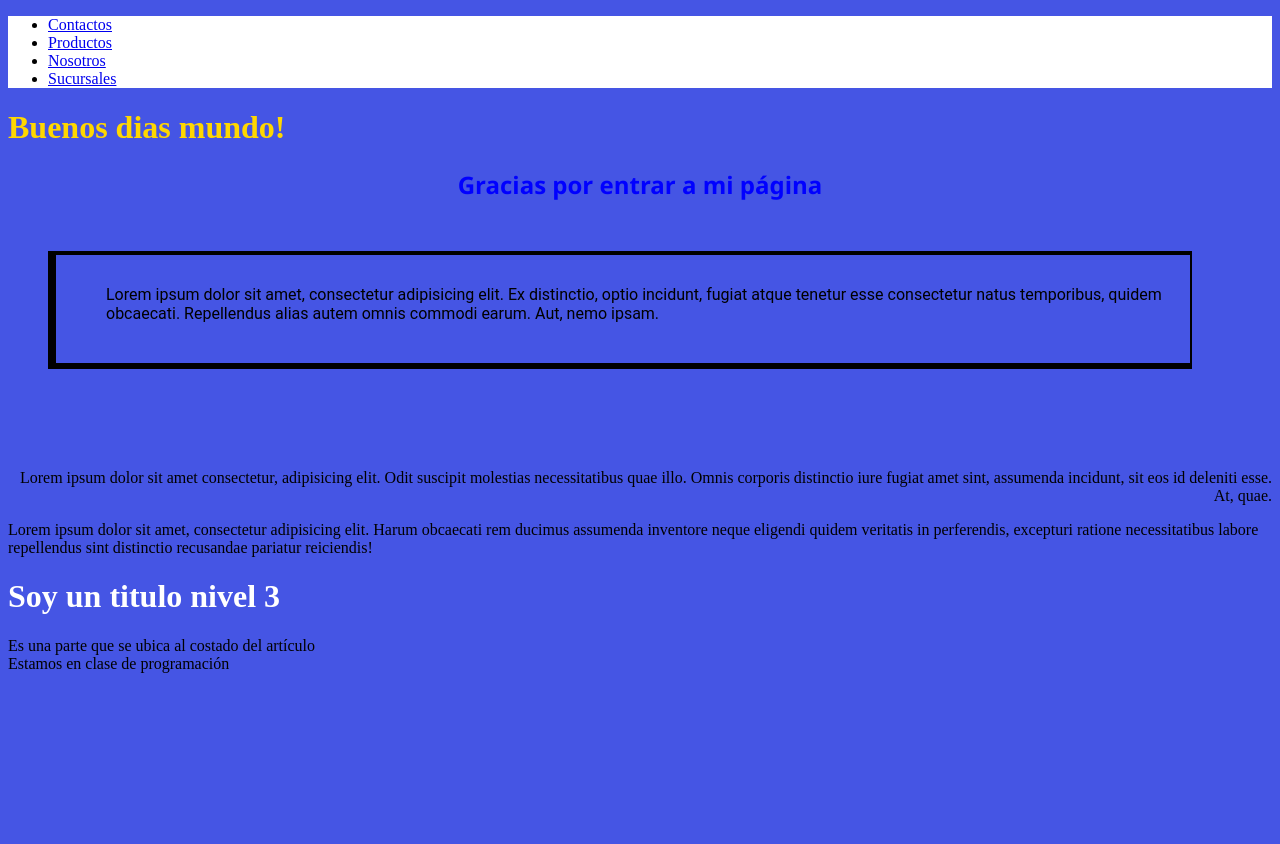
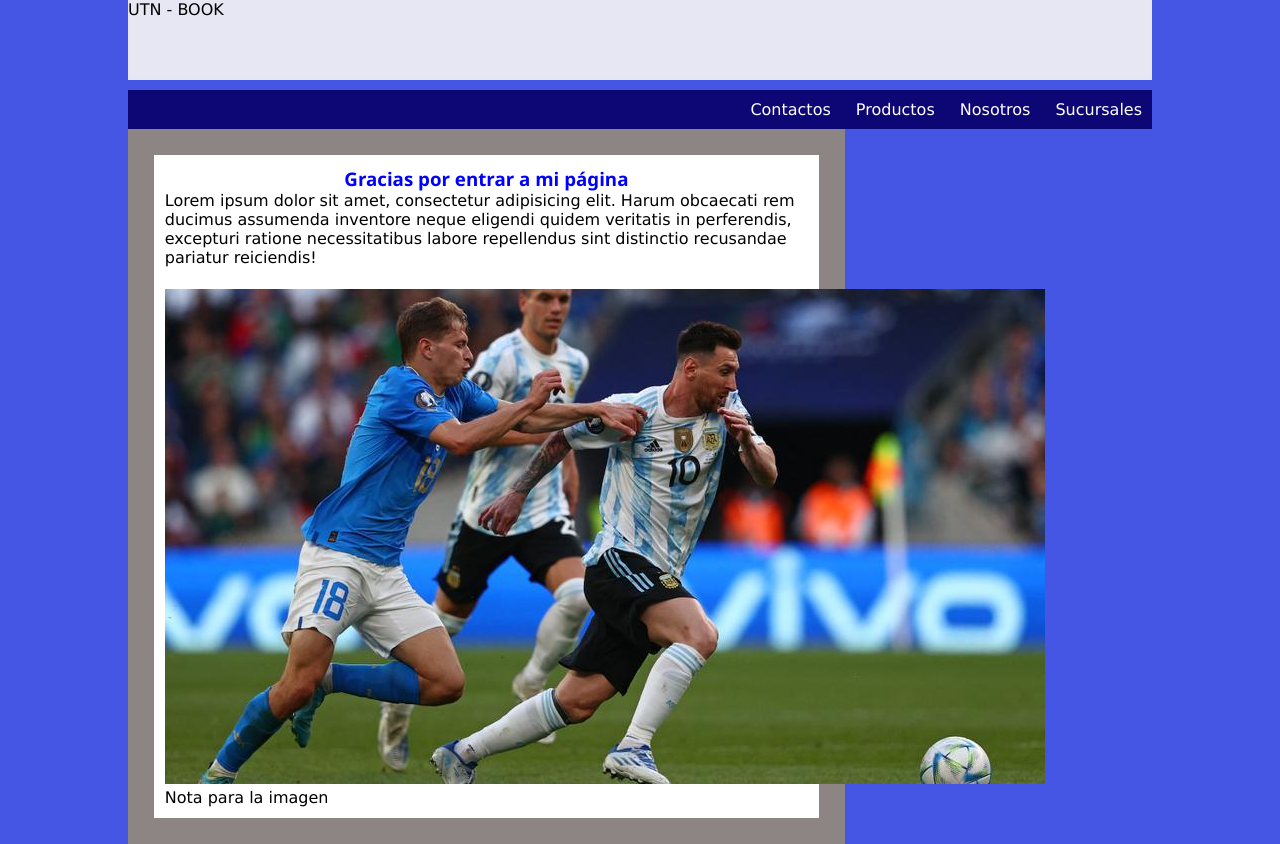
Before and after one commit to FlorenciaLaass/empresa, a plain HTML site: page tarea1/index.html in a window 1280 px wide. Shown: the top 844 px of the page. Before the commit the page ends 800 px from the top, so only its background shows below. Drawn offline with Linux system fonts and the light colour scheme.

Commit message:
nuevos estilos

```diff
--- a/tarea1/css/index.css
+++ b/tarea1/css/index.css
@@ -1,12 +1,71 @@
+/* reseteo de margen y relleno las etiquetas*/
+
+*{
+    margin: 0;
+    padding: 0;
+}
+
+html{
+    font-family: 'Lucida Sans', 'Lucida Sans Regular', 'Lucida Grande', 'Lucida Sans Unicode', Geneva, Verdana, sans-serif;
+    font-size: 16px;
+}
+
 body
 {
     background: rgb(69, 85, 228);
 }
-header{
-            background: white;
-        }
-h1{
-    color:gold;
+
+.header{
+    background: rgb(231, 231, 243);
+    color: rgb(19, 1, 1);
+    height: 80px;
+    margin-bottom: 10px;
+}
+
+.margen{
+    width: 80vw;
+    margin-left: auto;
+    margin-right: auto;
+}
+.logo{
+    text-transform: uppercase;
+}
+.logo a{
+    text-decoration: none;
+    color: black;
+}
+
+.navbar{
+    background: rgb(13, 6, 117);
+    color: white;
+}
+.navbar ul {
+    text-align: right;
+}
+.navbar ul li{
+    display: inline-block;
+}
+.navbar ul a{
+    text-decoration: none;
+    display: block;
+    padding: 10px;
+    color: white;
+}
+.navbar ul li a:hover {
+    background: white;
+    color:rgb(13, 6, 117);
+}
+
+#portada {
+    width: 70%;
+    background: rgb(141, 132, 132);
+    padding: 1.6em;
+    box-sizing: border-box;
+}
+
+.destacado , .default {
+    background: white;
+    padding: 0.7em;
 }
 .micolor {
     color: blue;
--- a/tarea1/index.html
+++ b/tarea1/index.html
@@ -9,9 +9,16 @@
 
 </head>
 <body>
-    <header>
-        <nav>
-            <ul>
+    <header class="header margen">
+        <div class="logo">
+            <a href="" class="linklogo">
+                utn - book
+            </a>
+        </div>
+    </header>
+
+        <nav class="navbar margen">
+            <ul class="menuprincipal">
                 <li><a href="./pages/contactos.html"> Contactos </a></li>
                 <li><a href="./pages/productos.html"> Productos</a></li>
                 <li><a href="./pages/nosotros.html"> Nosotros </a></li>
@@ -19,21 +26,34 @@
             </ul>
 
         </nav>
-    </header>
-
-    <main>
-        <h1>
-            Buenos dias mundo!
-        </h1>
-
-        <section>
 
 
-        <h1 class="micolor fuente" id="titulo">
-            Gracias por entrar a mi página
-        </h1>
+    <main id="main" class="margen">
+        <section id="portada">
+            <article class="destacado">
+                <a href="./imagenes/1613002271_264040_1613002427_noticiareportajes_grande.jpg"></a>
+                <h1 class="micolor fuente" id="titulo">
+                    Gracias por entrar a mi página
+                </h1>
+                <p>
+                    Lorem ipsum dolor sit amet, consectetur adipisicing elit. Harum obcaecati rem ducimus assumenda inventore neque eligendi quidem veritatis in perferendis, excepturi ratione necessitatibus labore repellendus sint distinctio recusandae pariatur reiciendis!
+                </p>
+            </article>
+
+    <article class="default">
+        <figure class="imgNota">
+            <a href="">
+                <img src="./imagenes/00deb394-6c97-4850-8fae-6a283d47cbf5_16-9-aspect-ratio_default_0.jpg" alt="Imagen">
+            </a>
+            <figcaption>
+                Nota para la imagen
+            </figcaption>
+        </figure>
     </section>
-    <article>
+    </main>
+
+    </article>
+        <article>
         <p class="caja">
             Lorem ipsum dolor sit amet, consectetur adipisicing elit. Ex distinctio, optio incidunt, fugiat atque tenetur esse consectetur natus temporibus, quidem obcaecati. Repellendus alias autem omnis commodi earum. Aut, nemo ipsam.
 
@@ -41,20 +61,14 @@
         <p style="text-align: right;">
             Lorem ipsum dolor sit amet consectetur, adipisicing elit. Odit suscipit molestias necessitatibus quae illo. Omnis corporis distinctio iure fugiat amet sint, assumenda incidunt, sit eos id deleniti esse. At, quae.
         </p>
+
 </article>
-
-    <p>
-        Lorem ipsum dolor sit amet, consectetur adipisicing elit. Harum obcaecati rem ducimus assumenda inventore neque eligendi quidem veritatis in perferendis, excepturi ratione necessitatibus labore repellendus sint distinctio recusandae pariatur reiciendis!
-    </p>
-
         <h1 id="miid"> Soy un titulo nivel 3</h1>
 
 
         <aside>
             Es una parte que se ubica al costado del artículo
         </aside>
-
-    </main>
 
     <footer>
         Estamos en clase de programación
```
